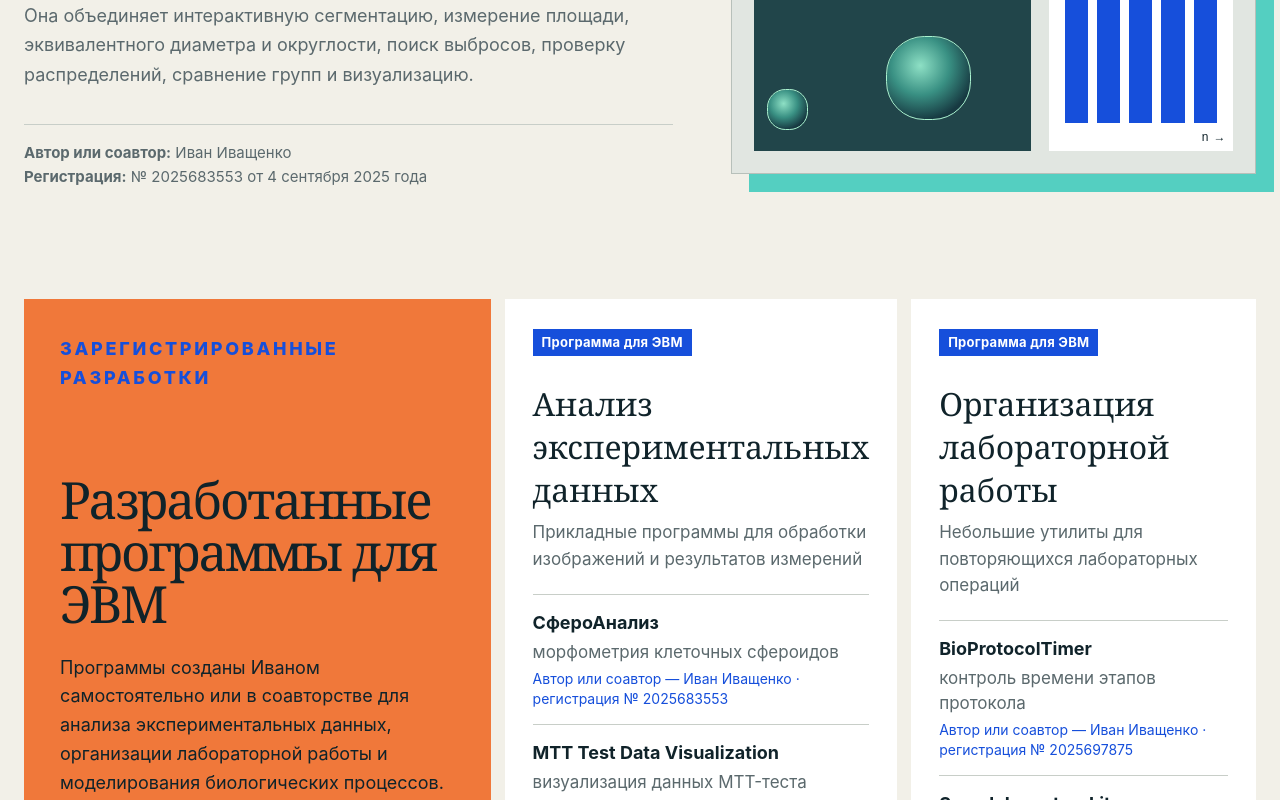
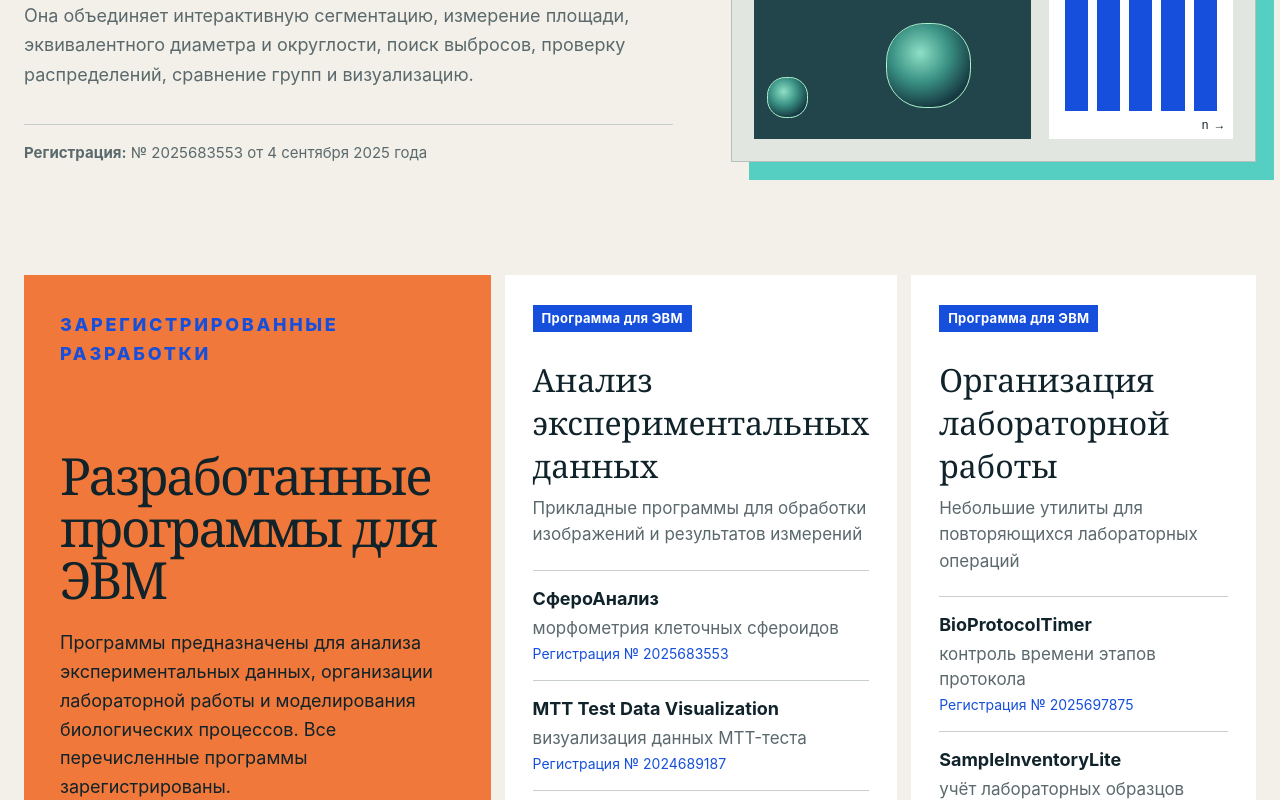
Before and after one commit to chizzarp3/chizzarp3.github.io, a Next.js app: page /project-office in a window 1280 px wide. Shown: the part 2860-3660 px from the top of the page. Built offline with nearby package versions, Linux system fonts and the light colour scheme.

Commit message:
Remove software authorship labels

```diff
--- a/app/project-office/page.tsx
+++ b/app/project-office/page.tsx
@@ -45,11 +45,11 @@ export default function ProjectOfficePage() {
         </article>
 
         <article className="po-sphero-case">
-          <div><p className="po-eyebrow">Программа для ЭВМ</p><h3>«СфероАнализ»</h3><p className="po-big">Программа разработана для воспроизводимого морфометрического анализа изображений клеточных сфероидов.</p><p>Она объединяет интерактивную сегментацию, измерение площади, эквивалентного диаметра и округлости, поиск выбросов, проверку распределений, сравнение групп и визуализацию.</p><p className="po-certificate"><b>Автор или соавтор:</b> Иван Иващенко<br/><b>Регистрация:</b> № 2025683553 от 4 сентября 2025 года</p></div>
+          <div><p className="po-eyebrow">Программа для ЭВМ</p><h3>«СфероАнализ»</h3><p className="po-big">Программа разработана для воспроизводимого морфометрического анализа изображений клеточных сфероидов.</p><p>Она объединяет интерактивную сегментацию, измерение площади, эквивалентного диаметра и округлости, поиск выбросов, проверку распределений, сравнение групп и визуализацию.</p><p className="po-certificate"><b>Регистрация:</b> № 2025683553 от 4 сентября 2025 года</p></div>
           <div className="po-interface" role="img" aria-label="Схематичный интерфейс анализа микроскопического изображения"><div className="po-ui-bar"><i/><i/><i/><span>Морфометрия / группа A</span></div><div className="po-ui-body"><div className="po-micrograph"><i/><i/><i/><i/></div><div className="po-chart"><b>Округлость</b>{[84,61,75,92,68].map((h,i)=><i key={i} style={{height:`${h}%`}}/>)}<span>n →</span></div></div></div>
         </article>
 
-        <div className="po-ecosystem"><div className="po-eco-intro"><p className="po-eyebrow">Зарегистрированные разработки</p><h3>Разработанные программы для ЭВМ</h3><p>Программы созданы Иваном самостоятельно или в соавторстве для анализа экспериментальных данных, организации лабораторной работы и моделирования биологических процессов. Все перечисленные программы зарегистрированы.</p></div>{softwareGroups.map((group,i)=><article className={`po-software g${i+1}`} key={group.title}><span>Программа для ЭВМ</span><h4>{group.title}</h4><p>{group.note}</p><ul>{group.items.map(([name,purpose,number])=><li key={name}><b>{name}</b><span>{purpose}</span><small>Автор или соавтор — Иван Иващенко · регистрация № {number}</small></li>)}</ul></article>)}</div>
+        <div className="po-ecosystem"><div className="po-eco-intro"><p className="po-eyebrow">Зарегистрированные разработки</p><h3>Разработанные программы для ЭВМ</h3><p>Программы предназначены для анализа экспериментальных данных, организации лабораторной работы и моделирования биологических процессов. Все перечисленные программы зарегистрированы.</p></div>{softwareGroups.map((group,i)=><article className={`po-software g${i+1}`} key={group.title}><span>Программа для ЭВМ</span><h4>{group.title}</h4><p>{group.note}</p><ul>{group.items.map(([name,purpose,number])=><li key={name}><b>{name}</b><span>{purpose}</span><small>Регистрация № {number}</small></li>)}</ul></article>)}</div>
       </section>
 
       <section className="po-evidence" id="results"><p className="po-eyebrow">Результаты</p><div>{evidence.map(([value,label])=><article key={label}><strong>{value}</strong><span>{label}</span></article>)}</div><p>Также подготовлены научные публикации, лабораторные, цифровые и инженерные прототипы.</p></section>
```
